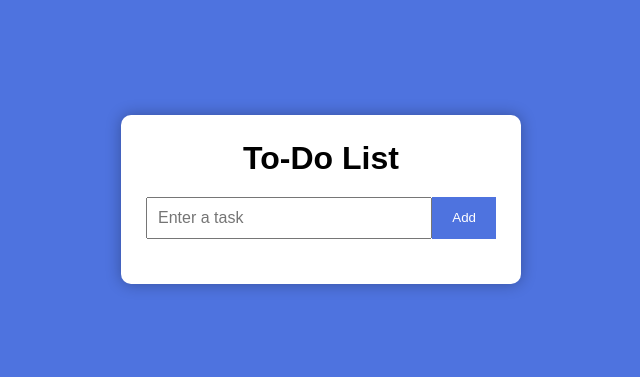
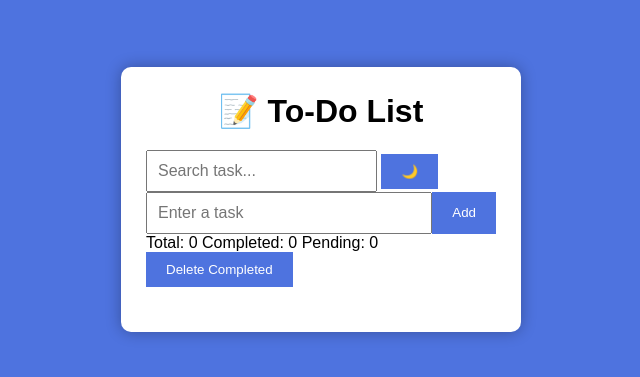
Before and after one commit to naruto15243/ToDo-List-Web-App, a plain HTML site: page index.html in a window 1280 px wide. Shown: the part 201-578 px from the top of the page, without its empty margins (319-959 px from the left). Drawn offline with Linux system fonts and the light colour scheme.

Commit message:
Update index.html

```diff
--- a/index.html
+++ b/index.html
@@ -9,15 +9,32 @@
 <body>
 
 <div class="container">
-    <h1>To-Do List</h1>
+    <h1>📝 To-Do List</h1>
+
+    <div class="top-bar">
+        <input type="text" id="searchInput" placeholder="Search task...">
+        <button id="themeBtn">🌙</button>
+    </div>
 
     <div class="input-box">
         <input type="text" id="taskInput" placeholder="Enter a task">
         <button onclick="addTask()">Add</button>
     </div>
 
+    <div class="stats">
+        <span>Total: <span id="total">0</span></span>
+        <span>Completed: <span id="completed">0</span></span>
+        <span>Pending: <span id="pending">0</span></span>
+    </div>
+
+    <button class="clear-btn" onclick="deleteCompleted()">
+        Delete Completed
+    </button>
+
     <ul id="taskList"></ul>
 </div>
+
+
 
 <script src="script.js"></script>
 
```
